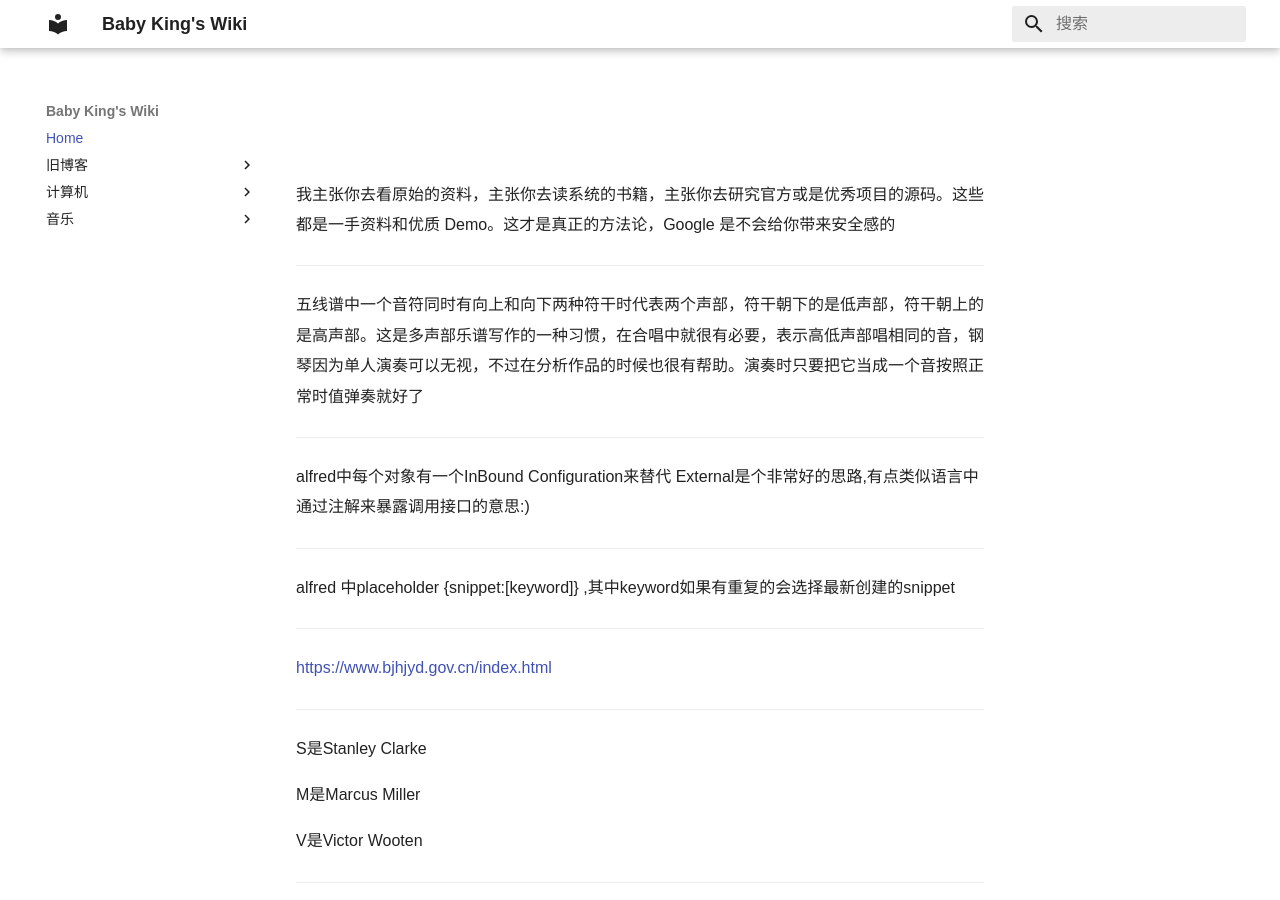
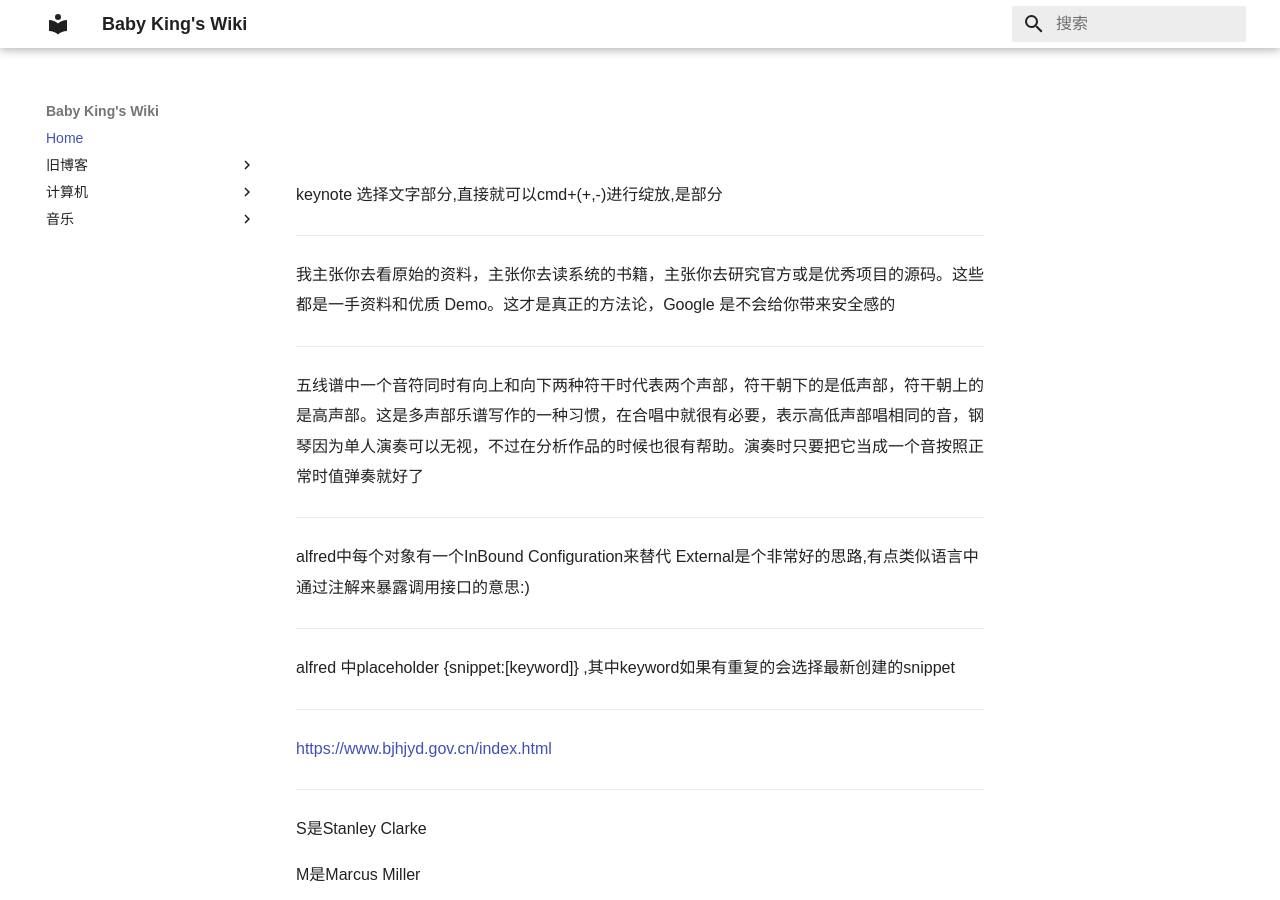
Before and after one commit to babyking/wiki, an MkDocs documentation site: the page built from wiki/index.md, in a window 1280 px wide and 900 px high. Built offline with MkDocs 1.6.1 and Material for MkDocs 9.7.7, drawn with Linux system fonts in a browser that asks for light colours.

Commit message:
quick commit

```diff
--- a/wiki/index.md
+++ b/wiki/index.md
@@ -1,4 +1,6 @@
 #
+keynote 选择文字部分,直接就可以cmd+(+,-)进行绽放,是部分
+___
 我主张你去看原始的资料，主张你去读系统的书籍，主张你去研究官方或是优秀项目的源码。这些都是一手资料和优质 Demo。这才是真正的方法论，Google 是不会给你带来安全感的
 ___
 五线谱中一个音符同时有向上和向下两种符干时代表两个声部，符干朝下的是低声部，符干朝上的是高声部。这是多声部乐谱写作的一种习惯，在合唱中就很有必要，表示高低声部唱相同的音，钢琴因为单人演奏可以无视，不过在分析作品的时候也很有帮助。演奏时只要把它当成一个音按照正常时值弹奏就好了
```
